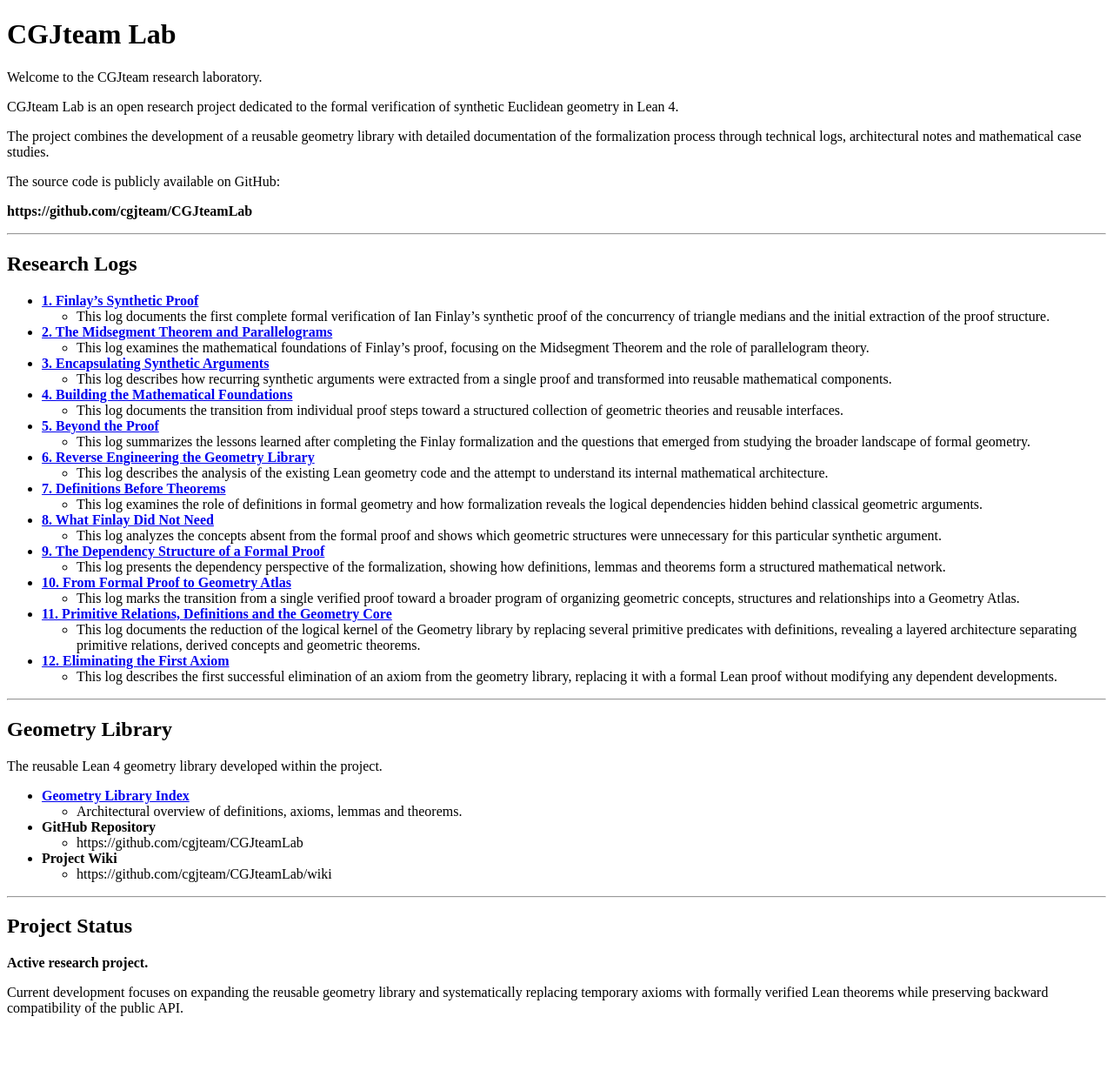
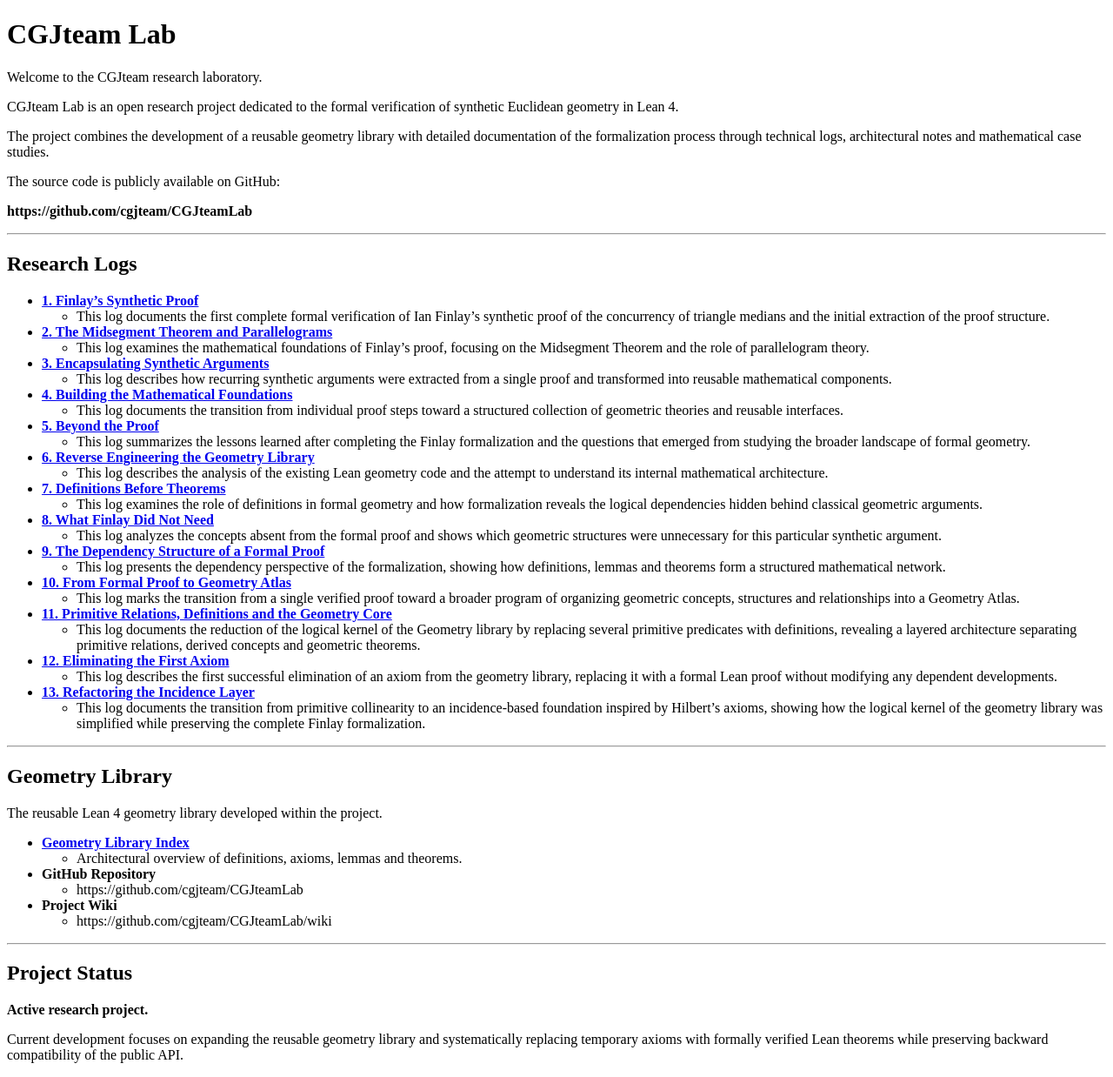
Before and after one commit to cgjteam/cgjteam.github.io, a Jekyll site: the page built from index.md, in a window 1280 px wide. Shown: the whole page at 87% size. Built offline with Jekyll 4.4.1, drawn with Linux system fonts in a browser that asks for light colours; comment, search, counter and statistics services are not loaded; our own code applies the rules of GitHub Pages for plain Markdown files; before the commit the page ends 1184 px from its top, so only the background shows below that.

Commit message:
Add log entry for refactoring the incidence layer

```diff
--- a/index.md
+++ b/index.md
@@ -54,6 +54,9 @@
 * **[12. Eliminating the First Axiom](log-012.md)**
   - This log describes the first successful elimination of an axiom from the geometry library, replacing it with a formal Lean proof without modifying any dependent developments.
 
+* **[13. Refactoring the Incidence Layer](log-013.md)**
+  - This log documents the transition from primitive collinearity to an incidence-based foundation inspired by Hilbert's axioms, showing how the logical kernel of the geometry library was simplified while preserving the complete Finlay formalization.
+
 ---
 
 ## Geometry Library
```
